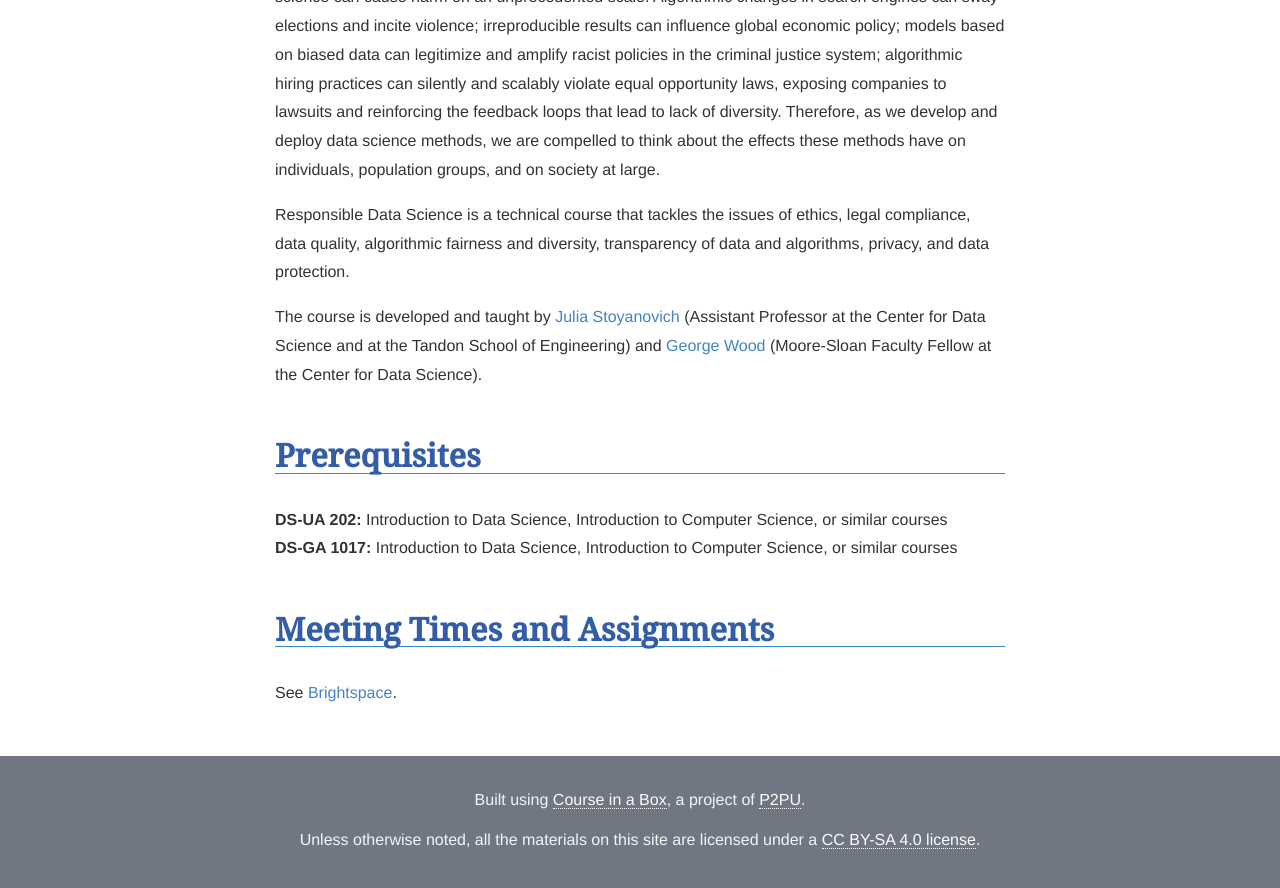
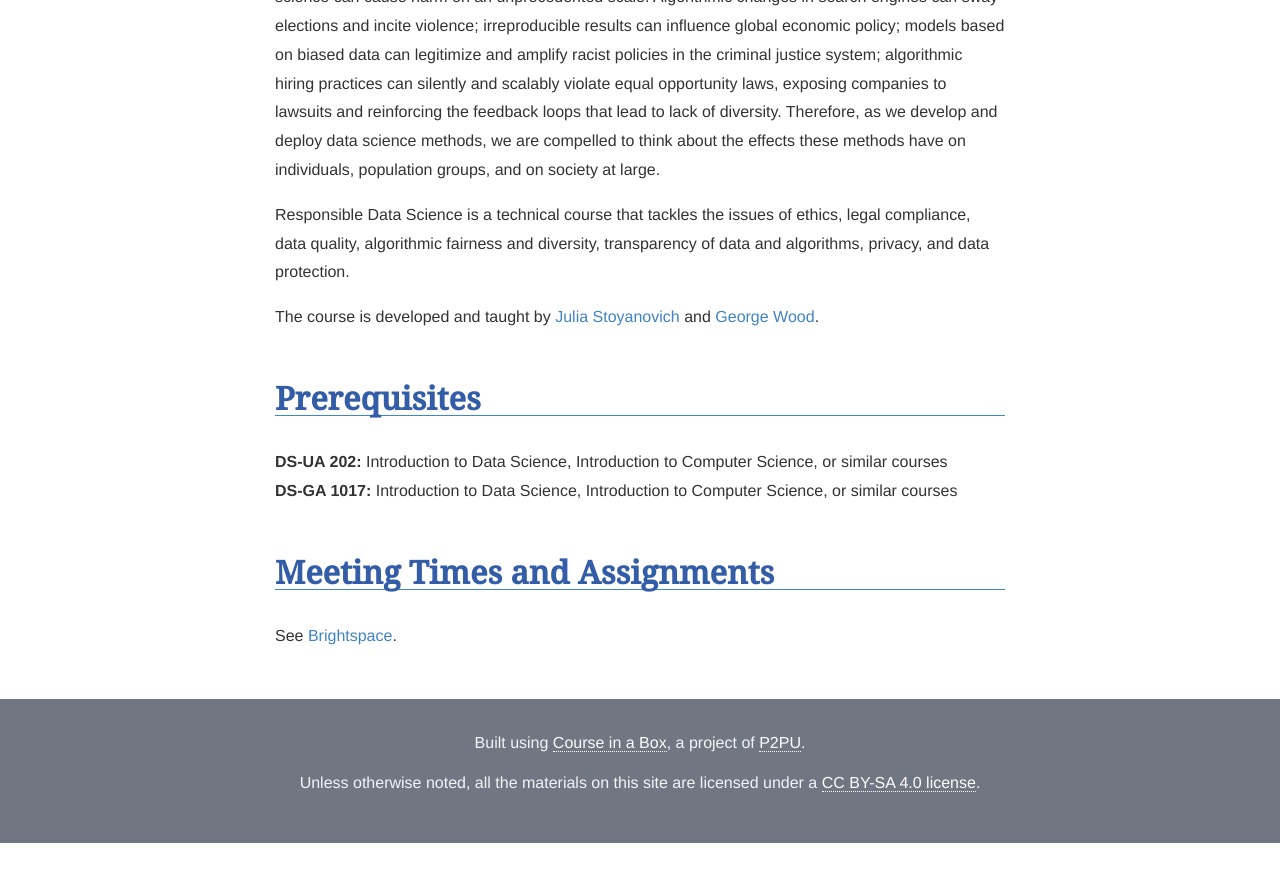
Before and after one commit to DataResponsibly/rds24, a Jekyll site: the page built from index.md, in a window 1280 px wide and 900 px high, scrolled down 935 px. Shown: the top 888 px of the window. Built offline with Jekyll 4.4.1, drawn with Linux system fonts in a browser that asks for light colours; nearby versions of some CDN libraries; some web fonts are replaced; our own code applies the rules of GitHub Pages for plain Markdown files; after the commit the page ends 1778 px from its top, so only the background shows below that.

Commit message:
Update index.md

```diff
--- a/index.md
+++ b/index.md
@@ -21,7 +21,7 @@ The first wave of data science focused on accuracy and efficiency -- on what we
 
 Responsible Data Science is a technical course that tackles the issues of ethics, legal compliance, data quality, algorithmic fairness and diversity, transparency of data and algorithms, privacy, and data protection.
 
-The course is developed and taught by [Julia Stoyanovich](https://engineering.nyu.edu/faculty/julia-stoyanovich) (Assistant Professor at the Center for Data Science and at the Tandon School of Engineering) and [George Wood](https://gwood.me) (Moore-Sloan Faculty Fellow at the Center for Data Science).
+The course is developed and taught by [Julia Stoyanovich](https://engineering.nyu.edu/faculty/julia-stoyanovich) and [George Wood](https://gwood.me).
 
 ## Prerequisites
 
```
